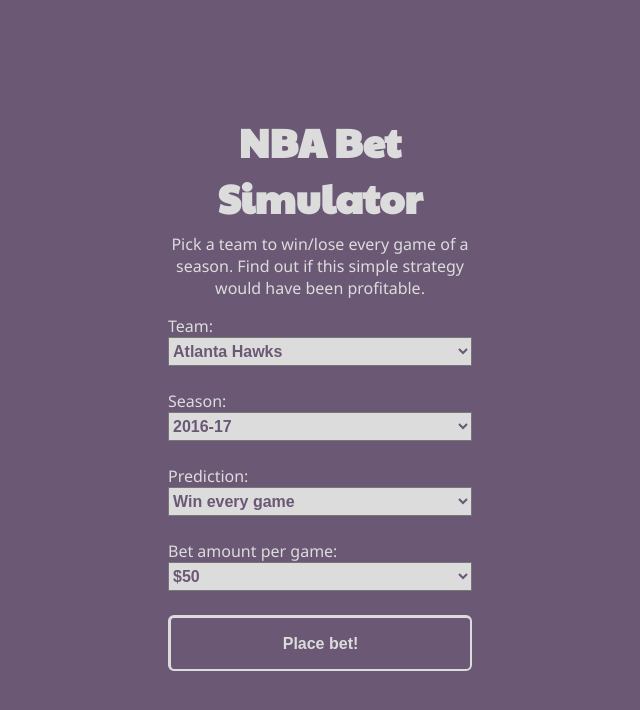
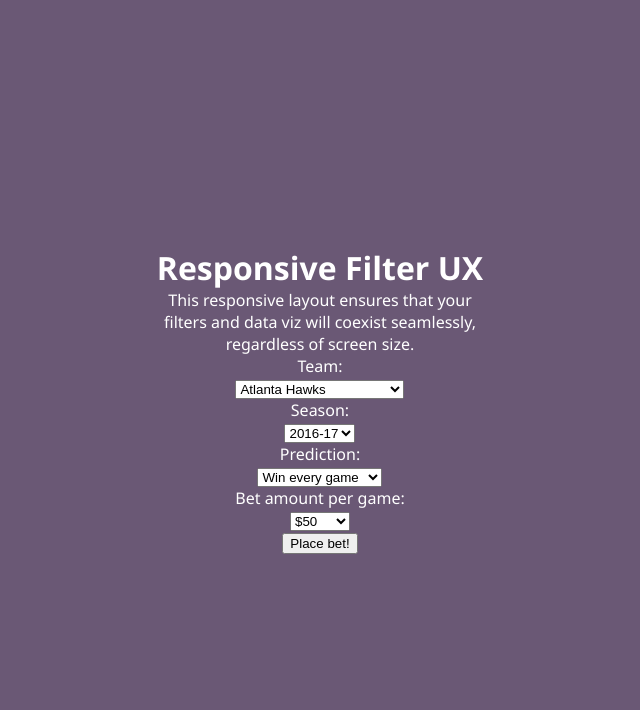
Before and after one commit to nikhilNathwani/Responsive-Filter, a plain HTML site: page index.html in a window 1280 px wide. Shown: the whole page, without its empty margins (320-960 px from the left). Drawn offline with Linux system fonts and the light colour scheme.

Commit message:
Revert "Began to add nba moneyline content to filter container"
This reverts commit f2cdd94e3c768cfd7e9b90aaf0bda4bbe387a12c.

Going back to generic filter version.

```diff
--- a/index.html
+++ b/index.html
@@ -5,26 +5,18 @@
 		<meta http-equiv="X-UA-Compatible" content="IE=edge" />
 		<meta name="viewport" content="width=device-width, initial-scale=1.0" />
 		<link rel="stylesheet" href="style.css" />
-		<link rel="preconnect" href="https://fonts.googleapis.com" />
-		<link rel="preconnect" href="https://fonts.gstatic.com" crossorigin />
-		<link
-			href="https://fonts.googleapis.com/css2?family=Paytone+One&display=swap"
-			rel="stylesheet"
-		/>
 		<title>Document</title>
 	</head>
 	<body>
 		<div id="app" class="initialMode">
-			<div id="filter-container">
-				<div id="filter-content">
-					<div id="filter-header">
-						<h1 id="filter-title">NBA Bet Simulator</h1>
-						<p id="filter-subtitle">
-							Pick a team to win/lose every game of a season. Find
-							out if this simple strategy would have been
-							profitable.
-						</p>
-					</div>
+			<div id="filter_container">
+				<div id="filter_content">
+					<h1 id="filter-title">Responsive Filter UX</h1>
+					<p id="filter-subtitle">
+						This responsive layout ensures that your filters and
+						data viz will coexist seamlessly, regardless of screen
+						size.
+					</p>
 					<div id="filter-paragraph">
 						<div class="filter-row">
 							<div>Team:</div>
@@ -49,7 +41,7 @@
 					</div>
 				</div>
 			</div>
-			<div id="result-container">
+			<div id="datavis_container">
 				<button id="return-to-filters">Return to filters</button>
 				<p>
 					Lorem ipsum, dolor sit amet consectetur adipisicing elit.
--- a/responsive.js
+++ b/responsive.js
@@ -16,8 +16,8 @@ const APP_STATE = {
 
 // Page sections
 var appContainer = document.getElementById("app");
-var filterContainer = document.getElementById("filter-container");
-var resultContainer = document.getElementById("result-container");
+var filterContainer = document.getElementById("filter_container");
+var datavisContainer = document.getElementById("datavis_container");
 
 // Buttons
 const submitButton = document.getElementById("submit-button");
@@ -48,13 +48,13 @@ submitButton.addEventListener("click", function () {
 
 	if (window.innerWidth < minWidthAdjacentMode) {
 		setAppState(APP_STATE.STACKED);
-		resultContainer.scrollIntoView({
+		datavisContainer.scrollIntoView({
 			behavior: "smooth",
 			block: "start",
 		});
 	} else {
 		setAppState(APP_STATE.ADJACENT);
-		resultContainer.scrollTo({ top: 0, behavior: "smooth" });
+		datavisContainer.scrollTo({ top: 0, behavior: "smooth" });
 	}
 });
 
@@ -68,7 +68,7 @@ window.addEventListener("resize", function () {
 		!appContainer.classList.contains(APP_STATE.STACKED)
 	) {
 		setAppState(APP_STATE.STACKED);
-		resultContainer.scrollIntoView({ block: "start" });
+		datavisContainer.scrollIntoView({ block: "start" });
 		return;
 	}
 	if (
--- a/style.css
+++ b/style.css
@@ -1,7 +1,6 @@
 :root {
 	--width-filterContainer: 400px;
 	--color-accent: rgb(106, 88, 117);
-	--color-dark: hsl(277, 14%, 20%);
 	--color-bg: gainsboro;
 }
 
@@ -21,34 +20,31 @@ body {
 	background-color: var(--color-accent);
 }
 
-#filter-container {
+#filter_container {
 	height: 100vh;
 	height: 100dvh;
 	background-color: var(--color-accent);
 
 	display: flex;
-	flex-direction: column nowrap;
+	flex-direction: column;
 	align-items: center;
 	justify-content: center;
 
 	transition: left 0.6s ease;
-
-	/* border-right: 2px solid var(--color-dark);
-	box-shadow: 10px 0 6px rgba(0, 0, 0, 0.3); */
 }
 
-#filter-content {
+#filter_content {
 	width: var(--width-filterContainer);
 	padding-inline: 2rem;
 	display: flex;
 	flex-direction: column;
-	/* align-items: center; */
-	/* justify-content: center; */
-	/* text-align: center; */
-	/* color: white; */
+	align-items: center;
+	justify-content: center;
+	text-align: center;
+	color: white;
 }
 
-#result-container {
+#datavis_container {
 	background-color: var(--color-bg);
 	/* width: 100%; */
 	height: fit-content;
@@ -78,14 +74,14 @@ button#return-to-filters {
 	overflow-y: scroll;
 }
 
-.initialMode #filter-container {
+.initialMode #filter_container {
 	position: relative;
 	left: calc((100vw - var(--width-filterContainer)) / 2);
 	/* The -14px is a manual adjustment for scrollbar gutter */
 	transition: none;
 }
 
-.initialMode #result-container {
+.initialMode #datavis_container {
 	display: none;
 }
 
@@ -99,11 +95,11 @@ button#return-to-filters {
 	flex-flow: column nowrap;
 }
 
-.stackedMode #filter-container {
+.stackedMode #filter_container {
 	/* width: 100%; */
 }
 
-.stackedMode #result-container {
+.stackedMode #datavis_container {
 	height: fit-content;
 }
 
@@ -116,12 +112,12 @@ button#return-to-filters {
 	overflow-y: hidden;
 }
 
-.adjacentMode #filter-container {
+.adjacentMode #filter_container {
 	position: relative;
 	left: 0;
 }
 
-.adjacentMode #result-container {
+.adjacentMode #datavis_container {
 	height: 100vh;
 	height: 100dvh;
 	overflow-y: scroll;
@@ -130,110 +126,3 @@ button#return-to-filters {
 /* .adjacentMode button#return-to-filters {
 	display: none;
 } */
-
-/* ~~~~~~~~~~~~~~~~~~~~~~~~~~~~~~~~~~~~~~~~~~~~~~~~~~~~~~~~ */
-/*                                                          */
-/*     FILTER AREA                                         */
-/*                                                          */
-/* ~~~~~~~~~~~~~~~~~~~~~~~~~~~~~~~~~~~~~~~~~~~~~~~~~~~~~~~~ */
-
-#filter-header {
-	/* width: 90%; */
-	/* margin-inline: auto; */
-	/* border: 4px double var(--color-bg);
-	border-radius: 12px; */
-	/* background-color: var(--green-dark); */
-	color: var(--color-bg);
-
-	display: flex;
-	flex-direction: column;
-	text-align: center;
-	gap: 0.5rem;
-	/* padding: 2rem; */
-}
-
-#filter-header h1 {
-	font-family: "Paytone One", sans-serif;
-	font-size: 2.5rem;
-}
-
-/* #filter-header h2 {
-	font-size: 1.25rem;
-	font-weight: 400;
-} */
-
-#filter-paragraph {
-	width: 100%;
-	padding: 1rem;
-
-	display: flex;
-	flex-flow: column nowrap;
-	/* align-items: left; */
-	justify-content: center;
-	gap: 1.5rem;
-
-	font-size: 1rem;
-	/* font-weight: bold; */
-	color: var(--color-bg);
-}
-
-#filter-row {
-	width: 100%;
-}
-
-button {
-	/* width: 5rem; */
-	height: 3.5rem;
-	padding-inline: 1ch;
-	border-radius: 6px;
-	background-color: var(--color-accent);
-	border: 2px solid var(--color-bg);
-	border-top: 3px solid var(--color-bg);
-	border-left: 3px solid var(--color-bg);
-	font-size: 1rem;
-	font-weight: bold;
-	color: var(--color-bg);
-	cursor: pointer;
-	transition: background-color 0.3s, color 0.3s;
-}
-
-button:hover {
-	background-color: var(--color-bg);
-	color: var(--color-accent);
-}
-
-button:active {
-	transform: translateY(2px);
-	background-color: var(--color-bg);
-	color: var(--color-accent);
-}
-
-select {
-	/* height: 2rem; */
-	/* margin: 0 5px; */
-	padding: 0.25rem 0;
-	/* position: relative;
-	bottom: 9px; */
-	width: 100%;
-	background-color: var(--color-bg);
-	font-size: 1rem;
-	font-weight: bold;
-	color: var(--color-accent);
-	/* text-align: center; */
-}
-
-/* @media (max-width: 768px) {
-	#app {
-		flex-direction: column;
-	}
-
-	#filter-area {
-		width: 100%;
-	}
-}
-
-@media (min-width: 769px) {
-	#app {
-		height: 100vh;
-	}
-} */
```
